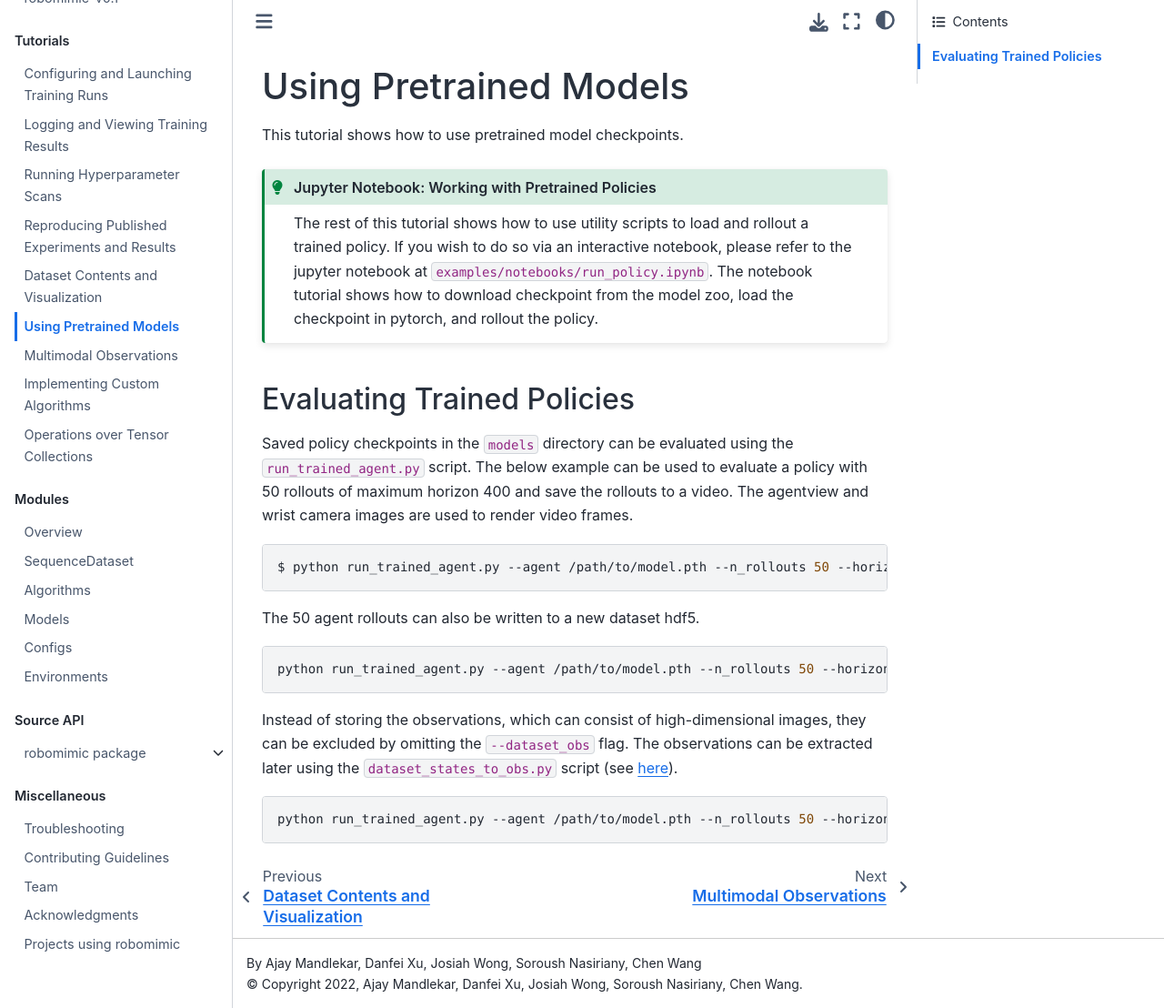
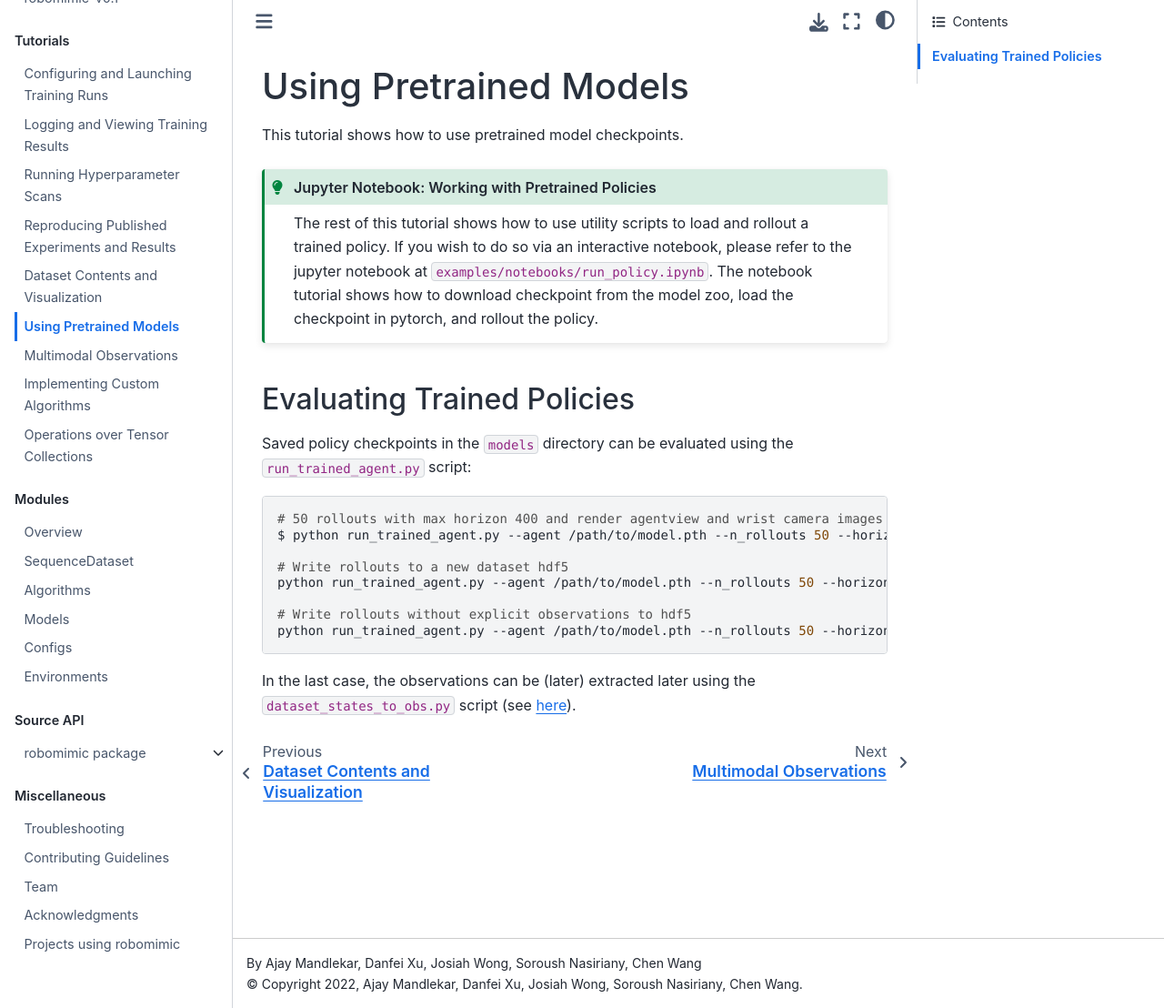
Before and after one commit to ARISE-Initiative/robomimic, a Sphinx documentation site: the page built from docs/tutorials/using_pretrained_models.md, in a window 1280 px wide and 1108 px high. Shown: the whole window at 91% size. Built offline with Sphinx 7.4.7 and the Sphinx Book theme 1.1.4, drawn with Linux system fonts in a browser that asks for light colours; pages that are not in the unit, such as notebooks, are missing from menus.

````diff
--- a/docs/tutorials/using_pretrained_models.md
+++ b/docs/tutorials/using_pretrained_models.md
@@ -11,20 +11,16 @@ The rest of this tutorial shows how to use utility scripts to load and rollout a
 
 ## Evaluating Trained Policies
 
-Saved policy checkpoints in the `models` directory can be evaluated using the `run_trained_agent.py` script. The below example can be used to evaluate a policy with 50 rollouts of maximum horizon 400 and save the rollouts to a video. The agentview and wrist camera images are used to render video frames.
+Saved policy checkpoints in the `models` directory can be evaluated using the `run_trained_agent.py` script:
+```sh
+# 50 rollouts with max horizon 400 and render agentview and wrist camera images to video
+$ python run_trained_agent.py --agent /path/to/model.pth --n_rollouts 50 --horizon 400 --seed 0 --video_path /path/to/output.mp4 --camera_names agentview robot0_eye_in_hand
 
-```sh
-$ python run_trained_agent.py --agent /path/to/model.pth --n_rollouts 50 --horizon 400 --seed 0 --video_path /path/to/output.mp4 --camera_names agentview robot0_eye_in_hand
+# Write rollouts to a new dataset hdf5
+python run_trained_agent.py --agent /path/to/model.pth --n_rollouts 50 --horizon 400 --seed 0 --dataset_path /path/to/output.hdf5 --dataset_obs
+
+# Write rollouts without explicit observations to hdf5
+python run_trained_agent.py --agent /path/to/model.pth --n_rollouts 50 --horizon 400 --seed 0 --dataset_path /path/to/output.hdf5
 ```
 
-The 50 agent rollouts can also be written to a new dataset hdf5.
-
-```sh
-python run_trained_agent.py --agent /path/to/model.pth --n_rollouts 50 --horizon 400 --seed 0 --dataset_path /path/to/output.hdf5 --dataset_obs
-```
-
-Instead of storing the observations, which can consist of high-dimensional images, they can be excluded by omitting the `--dataset_obs` flag. The observations can be extracted later using the `dataset_states_to_obs.py` script (see [here](../datasets/robosuite.html#extracting-observations-from-mujoco-states)).
-
-```sh
-python run_trained_agent.py --agent /path/to/model.pth --n_rollouts 50 --horizon 400 --seed 0 --dataset_path /path/to/output.hdf5
-```
+In the last case, the observations can be (later) extracted later using the `dataset_states_to_obs.py` script (see [here](../datasets/robosuite.html#extracting-observations-from-mujoco-states)).
````
Also changed, not shown: docs/tutorials/observations.md (+7 -1 lines).
